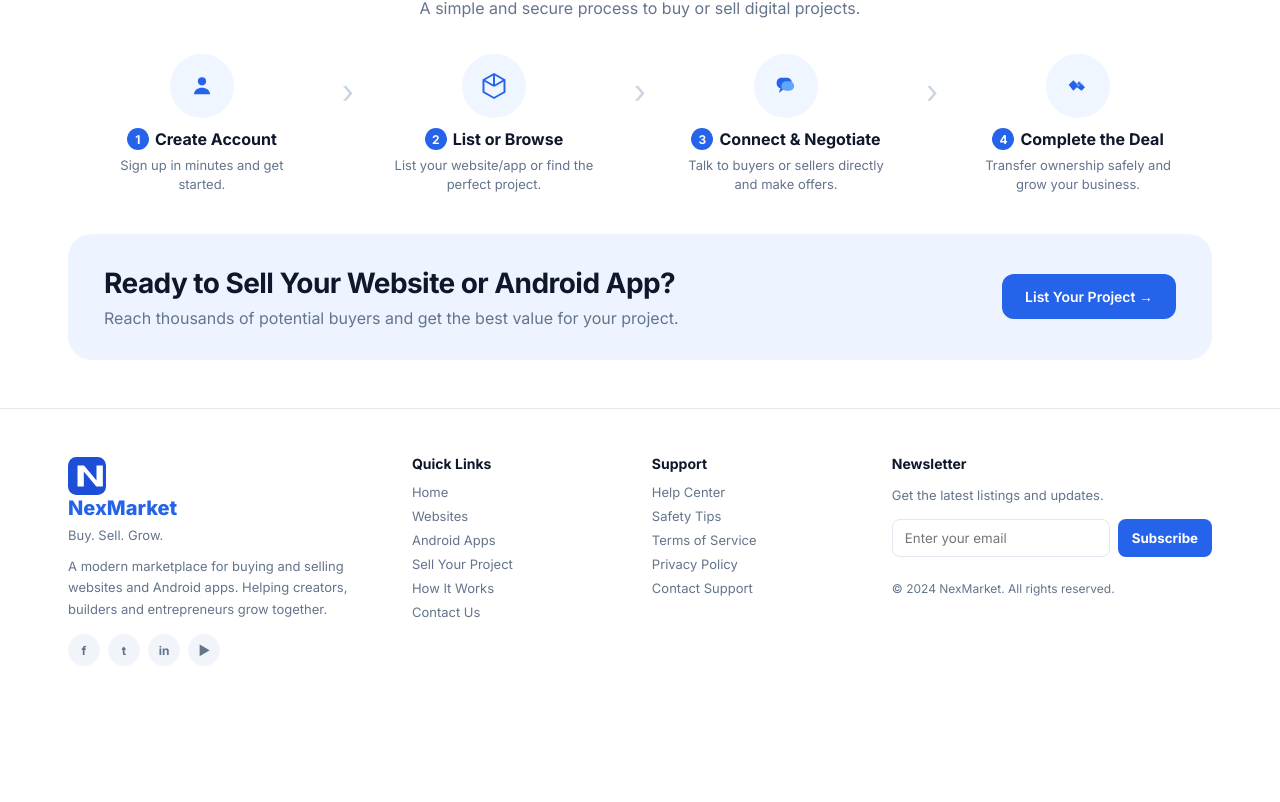
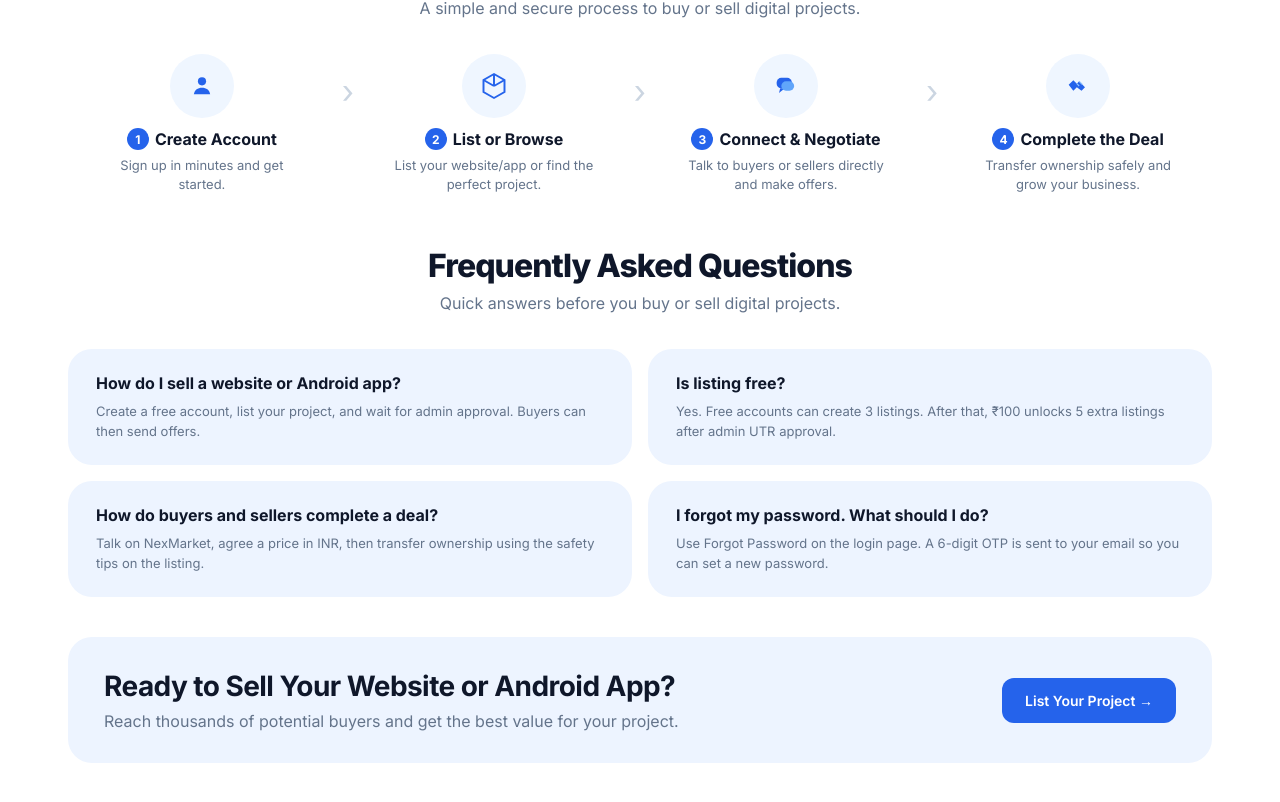
Before and after one commit to companymehra899-cloud/MARKETPLACE, a React (Vite) app in the folder frontend/: page / in a window 1280 px wide. Shown: the part 880-1682 px from the top of the page. Before the commit the page ends 1578 px from the top, so only its background shows below. Built offline with nearby package versions, Linux system fonts and the light colour scheme; no server answers.

Commit message:
feat: set listings stat to 1000+ and add homepage FAQ
Keep existing homepage style. FAQ sits between How It Works and the sell CTA.

```diff
--- a/frontend/src/pages/Home.jsx
+++ b/frontend/src/pages/Home.jsx
@@ -146,7 +146,7 @@ export default function Home() {
         <div>
           <IconCube />
           <div>
-            <b>1,200+</b>
+            <b>1,000+</b>
             <span>Projects Listed</span>
           </div>
         </div>
@@ -252,6 +252,29 @@ export default function Home() {
         </div>
       </section>
 
+      <section className="section how faq" id="faq">
+        <h2>Frequently Asked Questions</h2>
+        <p className="sub">Quick answers before you buy or sell digital projects.</p>
+        <div className="faq-list">
+          <div>
+            <h3>How do I sell a website or Android app?</h3>
+            <p>Create a free account, list your project, and wait for admin approval. Buyers can then send offers.</p>
+          </div>
+          <div>
+            <h3>Is listing free?</h3>
+            <p>Yes. Free accounts can create 3 listings. After that, ₹100 unlocks 5 extra listings after admin UTR approval.</p>
+          </div>
+          <div>
+            <h3>How do buyers and sellers complete a deal?</h3>
+            <p>Talk on NexMarket, agree a price in INR, then transfer ownership using the safety tips on the listing.</p>
+          </div>
+          <div>
+            <h3>I forgot my password. What should I do?</h3>
+            <p>Use Forgot Password on the login page. A 6-digit OTP is sent to your email so you can set a new password.</p>
+          </div>
+        </div>
+      </section>
+
       <section className="cta-wrap">
         <div className="cta">
           <div>
--- a/frontend/src/styles.css
+++ b/frontend/src/styles.css
@@ -986,6 +986,32 @@ main {
   padding-top: 18px;
 }
 
+.faq-list {
+  display: grid;
+  grid-template-columns: 1fr 1fr;
+  gap: 16px;
+  margin-top: 36px;
+  text-align: left;
+}
+
+.faq-list > div {
+  background: #edf4ff;
+  border-radius: 24px;
+  padding: 24px 28px;
+}
+
+.faq-list h3 {
+  margin: 0 0 8px;
+  font-size: 16px;
+}
+
+.faq-list p {
+  margin: 0;
+  color: var(--muted);
+  font-size: 13px;
+  line-height: 1.55;
+}
+
 .cta-wrap {
   max-width: 1200px;
   margin: 0 auto 48px;
```
